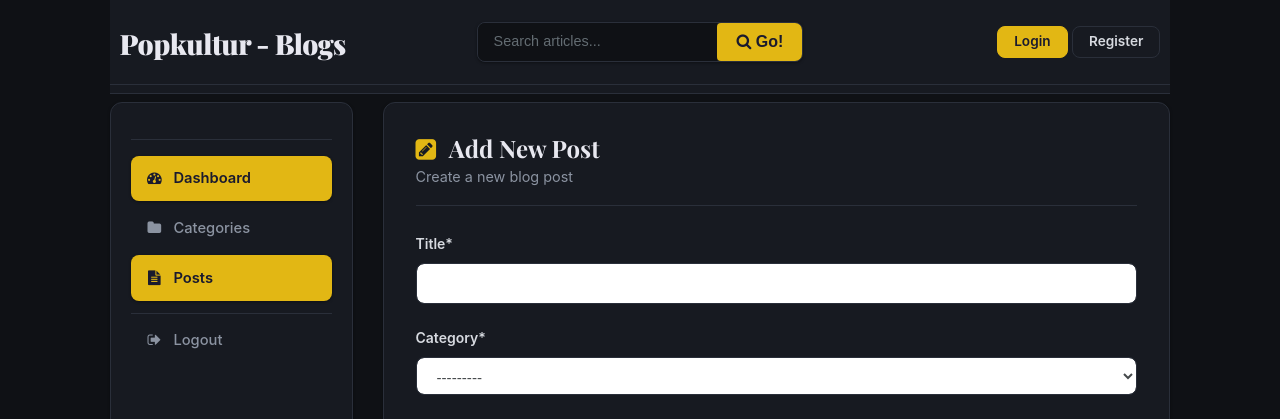
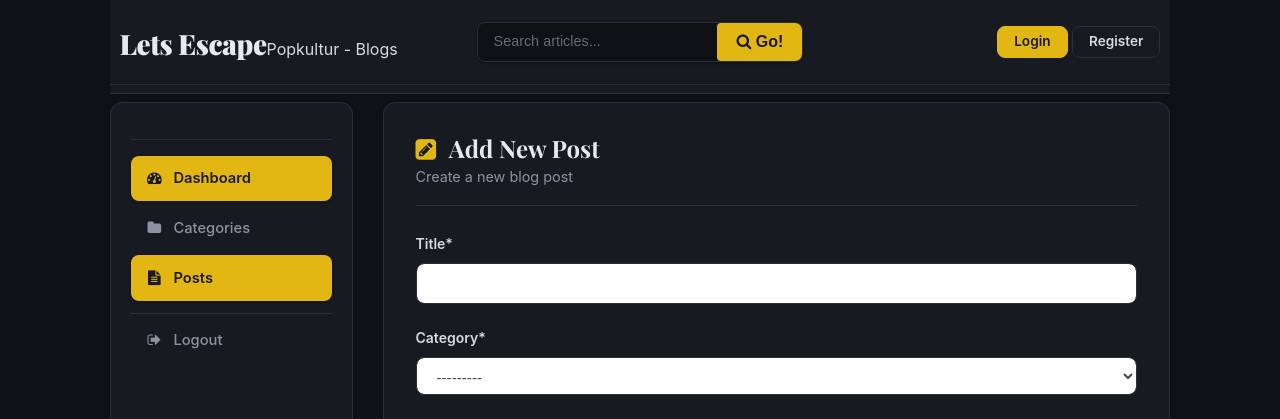
Before and after one commit to Hastag-Deepak-Poudel/My-Blog-Website, a Django app: page /dashboard/posts/add/ in a window 1280 px wide. Shown: the top 419 px of the page. Run offline with Django 4.2, Linux system fonts and the light colour scheme; data that the repository does not hold is empty; some libraries are stand-ins or nearby versions.

Commit message:
title changed

```diff
--- a/api/index.py
+++ b/api/index.py
@@ -11,7 +11,10 @@ from django.db.utils import ProgrammingError, OperationalError
 try:
     call_command('migrate', interactive=False, verbosity=0)
 except (ProgrammingError, OperationalError):
-    call_command('migrate', interactive=False, verbosity=0, fake_initial=True)
+    try:
+        call_command('migrate', interactive=False, verbosity=0, fake_initial=True)
+    except (ProgrammingError, OperationalError):
+        pass
 
 if os.getenv('DJANGO_SUPERUSER_USERNAME') and os.getenv('DJANGO_SUPERUSER_PASSWORD'):
     from django.contrib.auth import get_user_model
--- a/templates/base.html
+++ b/templates/base.html
@@ -7,7 +7,7 @@
     <meta charset="UTF-8">
     <meta http-equiv="X-UA-Compatible" content="IE=edge">
     <meta name="viewport" content="width=device-width, initial-scale=1.0">
-    <title>Popkultur</title>
+    <title>Pop-Culture Blogs</title>
     <link href="https://getbootstrap.com/docs/4.0/dist/css/bootstrap.min.css" rel="stylesheet">
     <link href="https://fonts.googleapis.com/css?family=Playfair+Display:700,900" rel="stylesheet">
     <link href="{% static 'css/blog.css' %}" rel="stylesheet">
@@ -18,7 +18,7 @@
       <header class="blog-header py-3">
         <div class="row flex-nowrap justify-content-between align-items-center">
           <div class="col-4 pt-1">
-            <a class="blog-header-logo text-dark" href="/">Popkultur - Blogs</a>
+            <a class="blog-header-logo text-dark" href="/">Lets Escape</a>Popkultur - Blogs
           </div>
           <div class="col-4 header-search">
             <form action="{% url 'search' %}" method="GET">
```
